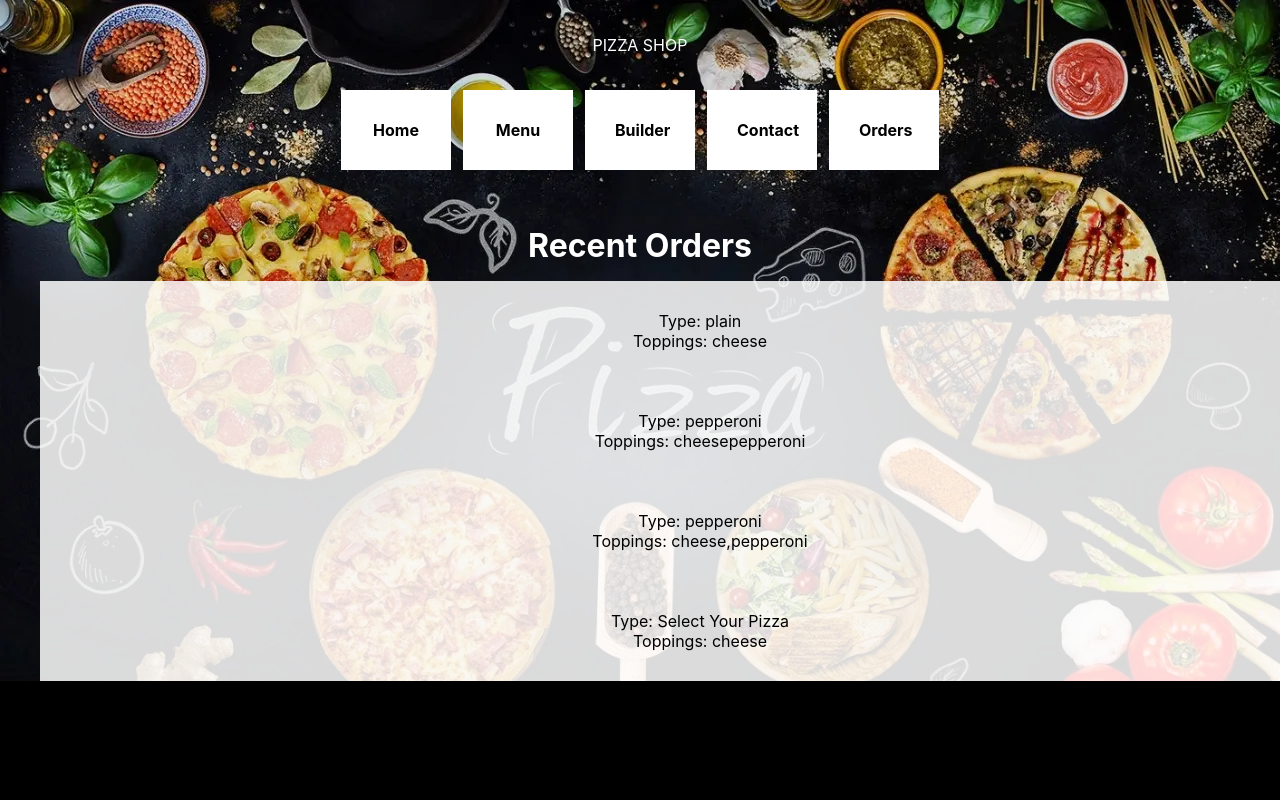
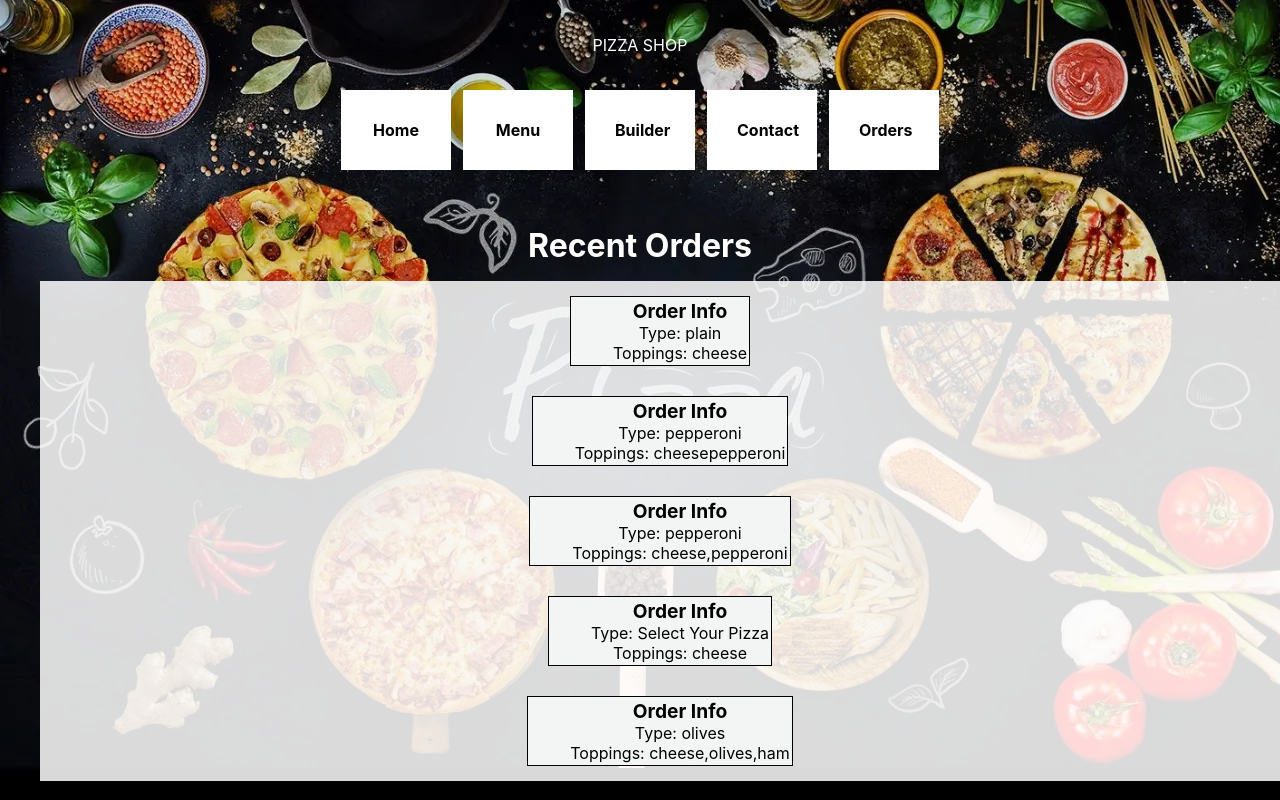
Before and after one commit to cch0088/pizzashop, a React (Create React App) app: page /orders in a window 1280 px wide. Built offline with nearby package versions, Linux system fonts and the light colour scheme; data requests are answered from the project's data file.

Commit message:
CSS for orderlist

```diff
--- a/db.json
+++ b/db.json
@@ -74,6 +74,12 @@
       "type": "Select Your Pizza",
       "toppings": "cheese",
       "id": 4
+    },
+    {
+      "name": "",
+      "type": "olives",
+      "toppings": "cheese,olives,ham",
+      "id": 5
     }
   ],
   "toppings": [
--- a/src/App.css
+++ b/src/App.css
@@ -201,7 +201,7 @@ body {
   flex-direction: row;
   align-items: center;
   justify-content: center;
-
+  text-align: center;
 }
 
 .order-title {
@@ -218,9 +218,26 @@ body {
   width: 50px;
   padding: 12px;
   margin: 0 6px 6px;
-  text-decoration: none;
   color: black;
+  align-items: center;
+  justify-content: center;
   text-align: center;
   padding: 30px;
   background: white;
 }
+
+.div-box {
+  border: 1px solid rgb(0, 0, 0);
+  background-color: rgb(243, 245, 245);
+  padding: 2px;
+}
+
+.center {
+  text-align: center;
+  font-size: medium;
+}
+
+.order-info {
+  font-weight: bold;
+  font-size: larger;
+}
--- a/src/components/ListOrder.js
+++ b/src/components/ListOrder.js
@@ -3,10 +3,13 @@ import React from 'react';
 function ListOrder({type, toppings}) {
     return(
         <div className="order-content">
-            <ul>
-                <ol>Type: {type}</ol>
-                <ol>Toppings: {toppings}</ol>
+            <div className="center">
+            <ul className="div-box">
+                <ol className="order-info">Order Info</ol>
+                <ol className="center">Type: {type}</ol>
+                <ol className="center">Toppings: {toppings}</ol>
             </ul>
+            </div>
         </div>
     )
 }
```
